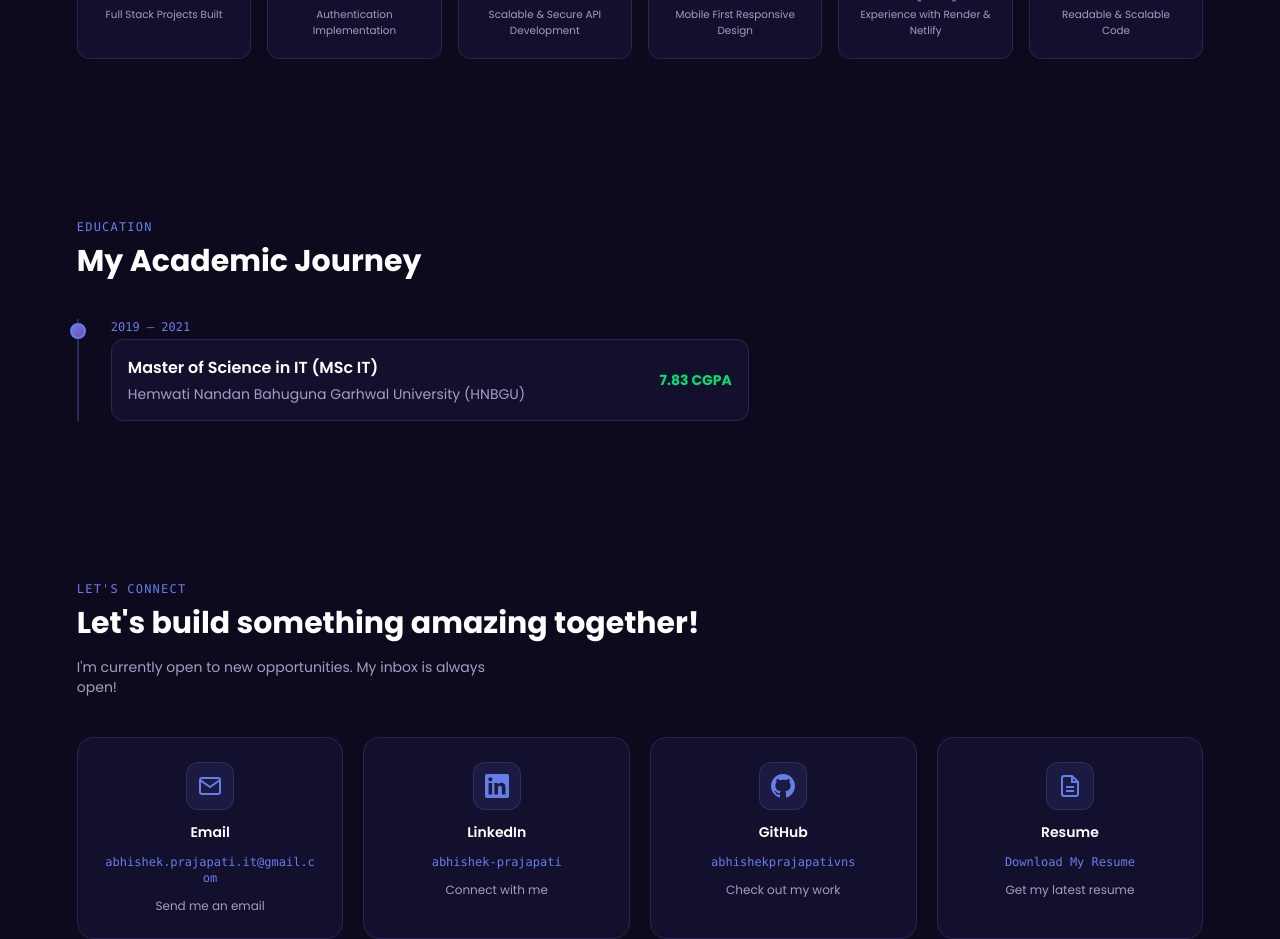
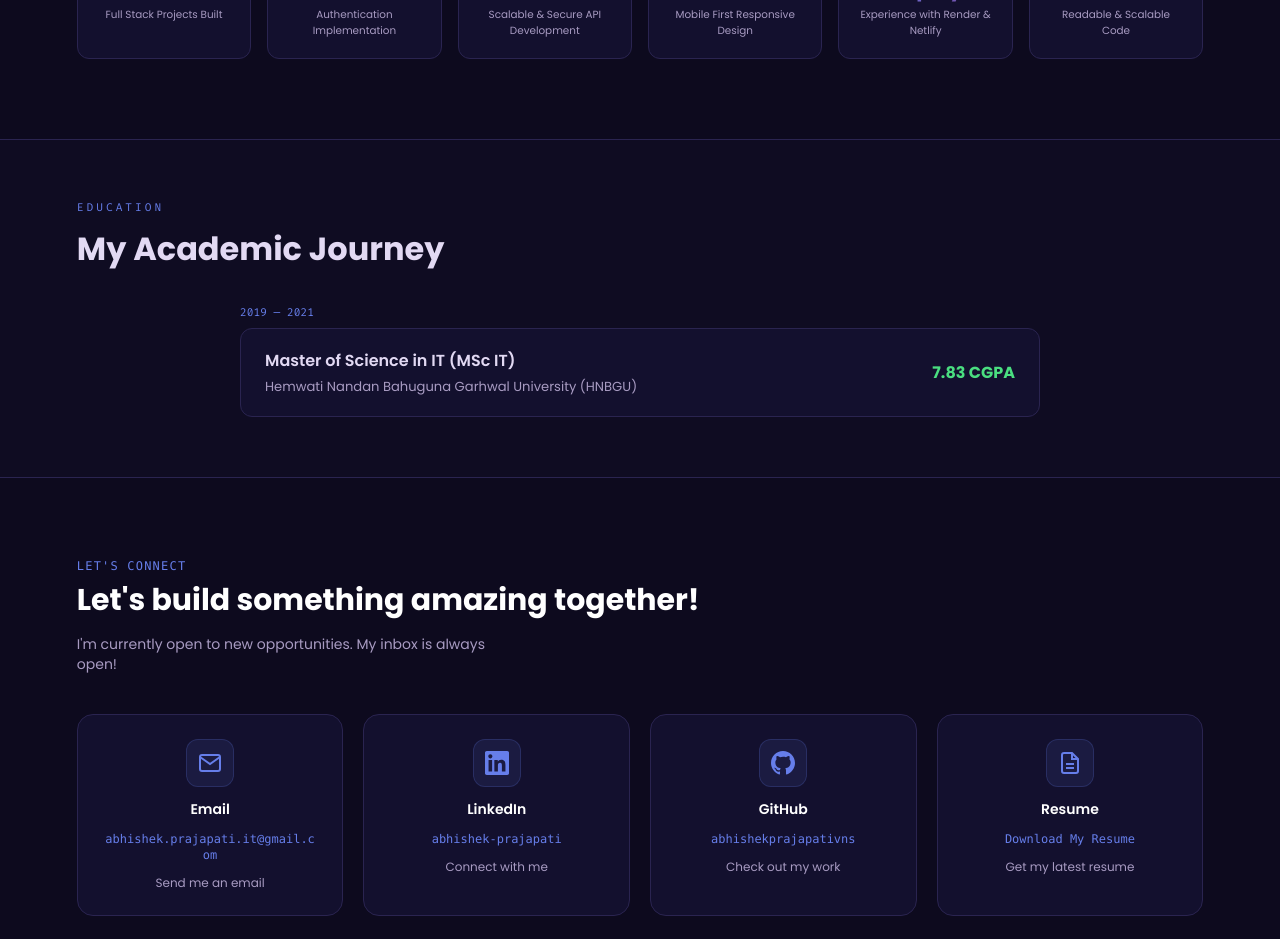
Before and after one commit to abhishekprajapativns/-abhishek-portfolio, a React (Vite) app: page / in a window 1280 px wide. Shown: the part 2780-3719 px from the top of the page. Built offline with nearby package versions, Linux system fonts and the light colour scheme.

Commit message:
feat: update Education component

```diff
--- a/src/components/Education.jsx
+++ b/src/components/Education.jsx
@@ -1,53 +1,101 @@
-const education = [
-  {
-    year: "2019 — 2021",
-    degree: "Master of Science in IT (MSc IT)",
-    school: "Hemwati Nandan Bahuguna Garhwal University (HNBGU)",
-    grade: "7.83 CGPA",
-  },
-];
-
 function Education() {
   return (
-    <section id="education" className="py-20 px-[6%]">
+    <section
+      id="education"
+      style={{
+        padding: "60px 6%",
+        background: "rgba(102,126,234,0.02)",
+        borderTop: "1px solid #2a2450",
+        borderBottom: "1px solid #2a2450",
+      }}
+    >
       {/* Section Label */}
-      <p className="text-xs font-mono text-[#667eea] tracking-widest uppercase mb-2">
+      <div
+        style={{
+          fontSize: "0.7rem",
+          fontFamily: "'Fira Code', monospace",
+          color: "#667eea",
+          letterSpacing: "3px",
+          textTransform: "uppercase",
+          marginBottom: "0.5rem",
+        }}
+      >
         Education
-      </p>
+      </div>
 
       {/* Section Title */}
-      <h2 className="text-3xl font-bold text-white mb-10">
+      <div
+        style={{
+          fontSize: "2rem",
+          fontWeight: "700",
+          color: "#e2d9f3",
+          marginBottom: "2rem",
+          textAlign: "left",
+        }}
+      >
         My Academic Journey
-      </h2>
+      </div>
 
-      {/* Timeline */}
-      <div className="max-w-2xl border-l-2 border-[#667eea]/30 pl-8">
-        <div className="relative">
-          {/* Dot */}
+      {/* Single Card — no timeline needed for 1 item */}
+      <div style={{ maxWidth: "800px", margin: "0 auto" }}>
+        {/* Year */}
         <div
-            className="absolute top-1 w-4 h-4 rounded-full border-2 border-[#667eea]"
           style={{
-              left: "-41px",
-              background: "linear-gradient(135deg, #667eea, #764ba2)",
+            fontSize: "0.7rem",
+            fontFamily: "'Fira Code', monospace",
+            color: "#667eea",
+            marginBottom: "0.4rem",
           }}
-          />
-
-          {/* Year */}
-          <p className="text-xs font-mono text-[#667eea] mb-1">2019 — 2021</p>
+        >
+          2019 — 2021
+        </div>
 
         {/* Card */}
-          <div className="bg-[#13102e] border border-[#2a2450] rounded-xl p-4 flex justify-between items-center hover:border-[#667eea] transition-colors">
+        <div
+          style={{
+            background: "#13102e",
+            border: "1px solid #2a2450",
+            borderRadius: "12px",
+            padding: "1.2rem 1.5rem",
+            display: "flex",
+            justifyContent: "space-between",
+            alignItems: "center",
+            transition: "border-color 0.2s, transform 0.2s",
+          }}
+          onMouseEnter={(e) => {
+            e.currentTarget.style.borderColor = "#667eea";
+            e.currentTarget.style.transform = "translateX(6px)";
+          }}
+          onMouseLeave={(e) => {
+            e.currentTarget.style.borderColor = "#2a2450";
+            e.currentTarget.style.transform = "translateX(0)";
+          }}
+        >
           <div>
-              <p className="text-white font-semibold">
+            <div
+              style={{
+                fontSize: "1rem",
+                fontWeight: "600",
+                marginBottom: "0.25rem",
+                color: "#e2d9f3",
+              }}
+            >
               Master of Science in IT (MSc IT)
-              </p>
-              <p className="text-[#a89bc2] text-sm mt-1">
+            </div>
+            <div style={{ fontSize: "0.82rem", color: "#a89bc2" }}>
               Hemwati Nandan Bahuguna Garhwal University (HNBGU)
-              </p>
             </div>
-            <p className="text-green-400 font-bold text-sm whitespace-nowrap ml-4">
+          </div>
+          <div
+            style={{
+              fontSize: "1rem",
+              fontWeight: "700",
+              color: "#4ade80",
+              whiteSpace: "nowrap",
+              marginLeft: "1.5rem",
+            }}
+          >
             7.83 CGPA
-            </p>
           </div>
         </div>
       </div>
```
Lines whose indentation alone changed are shown as unchanged.
